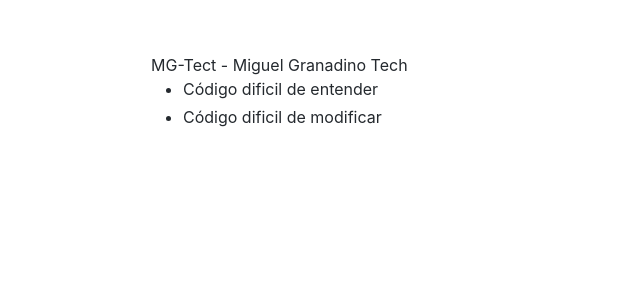
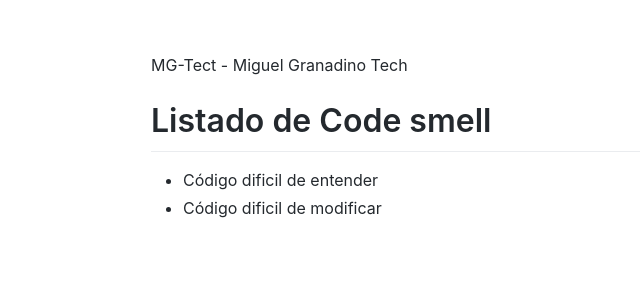
Before and after one commit to Akira3030/formacion, a Jekyll site: the page built from articulos/lista-de-code-smells.md, in a window 1280 px wide. Shown: the top 300 px of the page, without its empty margins (44-684 px from the left). Built offline with Jekyll 4.4.1, drawn with Linux system fonts in a browser that asks for light colours; our own code applies the rules of GitHub Pages for plain Markdown files.

Commit message:
Update lista-de-code-smells.md

```diff
--- a/articulos/lista-de-code-smells.md
+++ b/articulos/lista-de-code-smells.md
@@ -1,2 +1,4 @@
+# Listado de Code smell
+
 - Código dificil de entender
 - Código dificil de modificar
```
